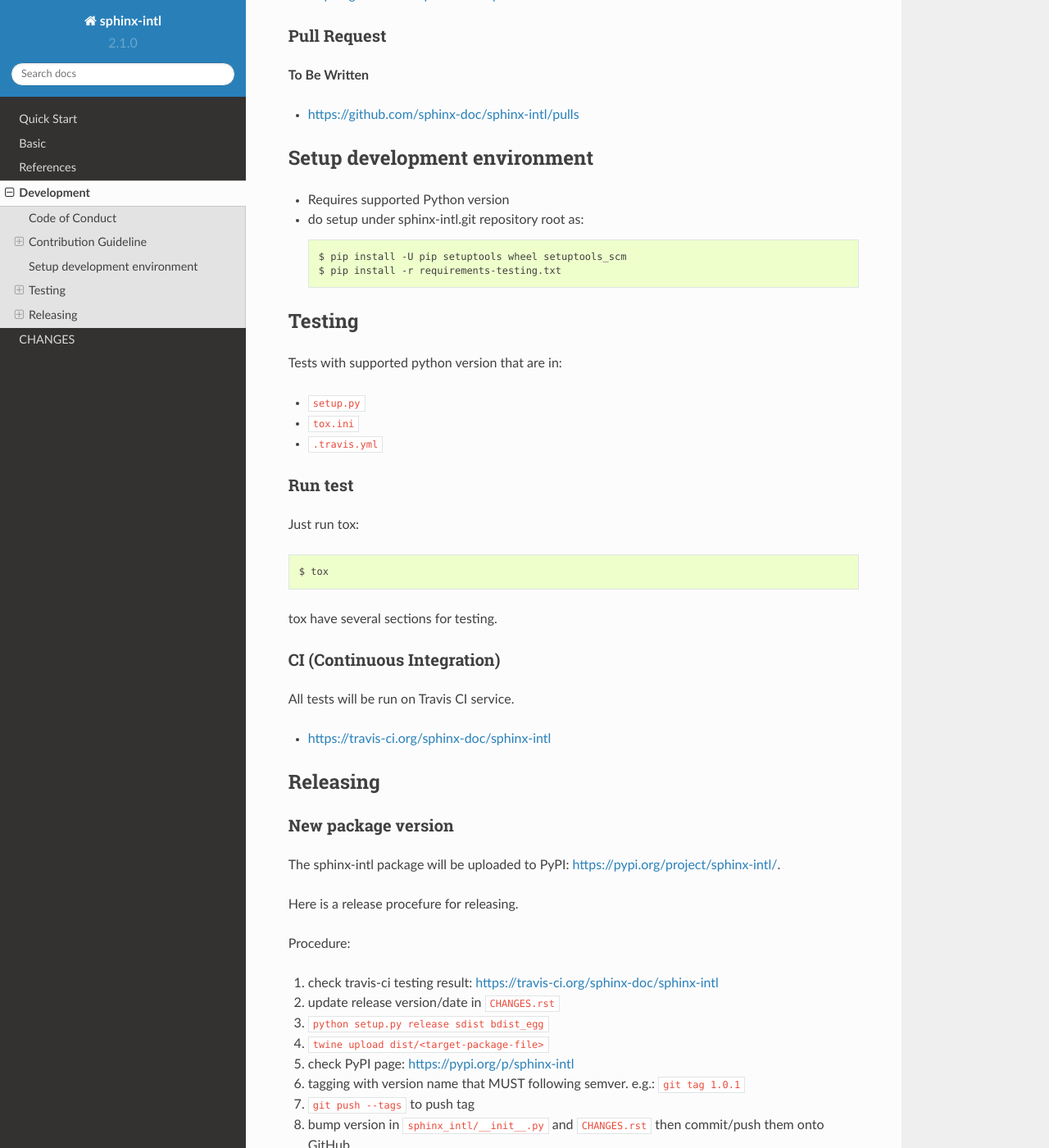
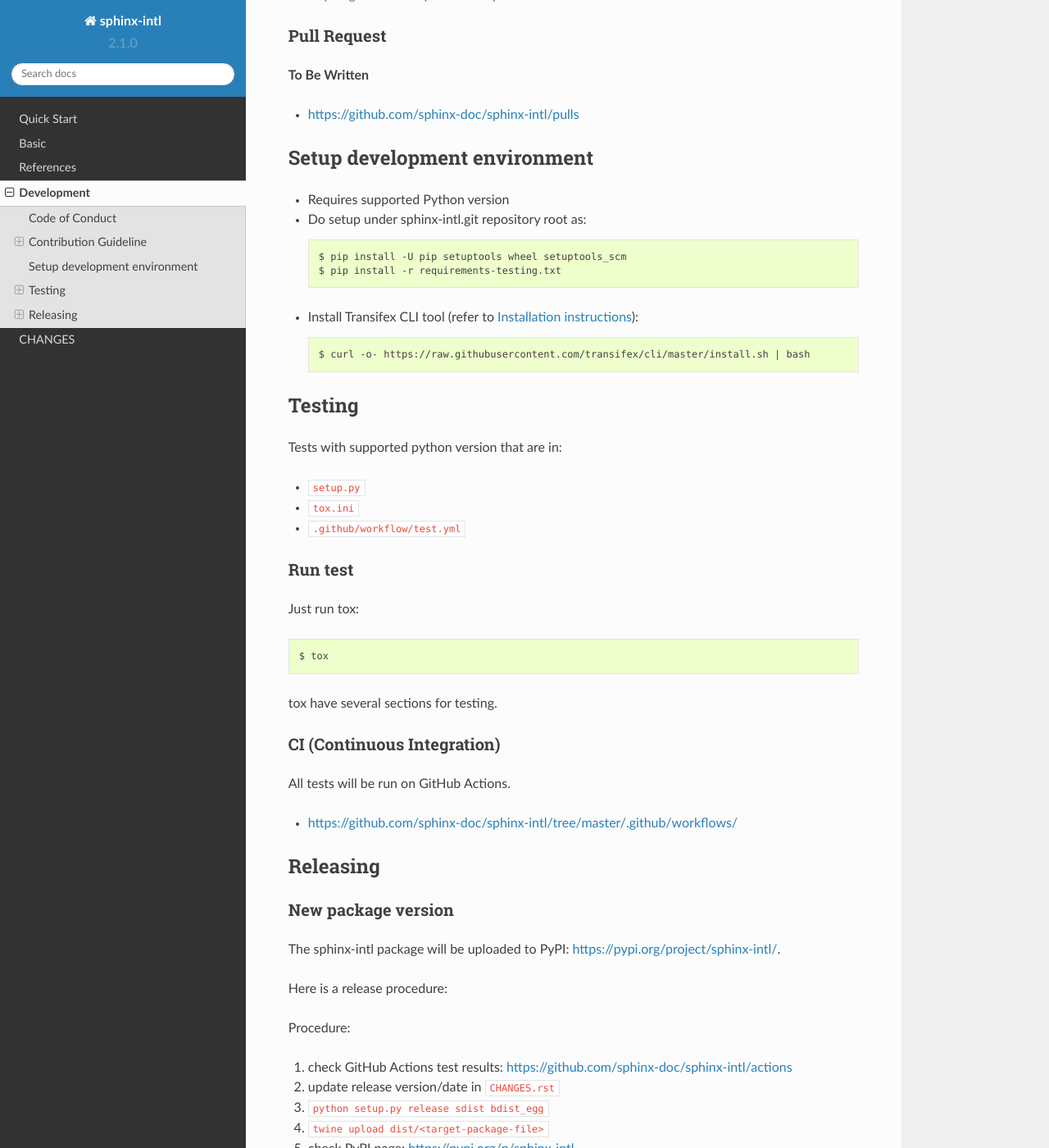
Before and after one commit to sphinx-doc/sphinx-intl, a Sphinx documentation site: the page built from doc/dev.rst, in a window 1280 px wide and 1400 px high, scrolled down 436 px. Shown: the whole window at 82% size. Built offline with Sphinx 7.4.7 and the Read the Docs theme 2.0.0, drawn with Linux system fonts in a browser that asks for light colours.

Commit message:
Update documentation (#74)
Co-authored-by: Adam Turner <9087854+AA-Turner@users.noreply.github.com>

```diff
--- a/CHANGES.rst
+++ b/CHANGES.rst
@@ -7,18 +7,22 @@
 
 Environments
 ------------
+- #71: Drop Python 3.5 support
+- #72: Declare support for Python 3.11 and Python 3.12
 
 Incompatibility
 ---------------
 
 Features
 --------
+- #62: Migrate from transifex-client to transifex cli
 
 Documentation
 -------------
 
 Bug Fixes
 ---------
+- #53: Set locale of created po files
 - #55: FileNotFoundError on update-txconfig-resources in the subdirectory
 
 2.0.1 (2020/04/11)
--- a/README.rst
+++ b/README.rst
@@ -23,9 +23,9 @@
    :alt: License
    :target: https://github.com/sphinx-doc/sphinx-intl/blob/master/LICENSE
 
-.. image:: https://img.shields.io/travis/sphinx-doc/sphinx-intl/master.svg
-   :alt: Travis (.org) branch
-   :target: https://travis-ci.org/sphinx-doc/sphinx-intl
+.. image:: https://github.com/sphinx-doc/sphinx-intl/actions/workflows/test.yml/badge.svg?branch=master
+   :alt: GitHub Actions CI status
+   :target: https://github.com/sphinx-doc/sphinx-intl/actions/workflows/test.yml
 
 .. image:: https://img.shields.io/github/stars/sphinx-doc/sphinx-intl.svg?style=social&label=Stars
    :alt: GitHub stars
--- a/checklist.rst
+++ b/checklist.rst
@@ -2,7 +2,7 @@
 
 Procedure:
 
-1. check travis-ci testing result: https://travis-ci.org/sphinx-doc/sphinx-intl
+1. check GitHub Actions test results: https://github.com/sphinx-doc/sphinx-intl/actions
 2. update release version/date in ``CHANGES.rst``
 3. ``python setup.py release sdist bdist_egg``
 4. ``twine upload dist/<target-package-file>``
--- a/doc/dev.rst
+++ b/doc/dev.rst
@@ -16,10 +16,14 @@
 =============================
 
 * Requires supported Python version
-* do setup under sphinx-intl.git repository root as::
+* Do setup under sphinx-intl.git repository root as::
 
     $ pip install -U pip setuptools wheel setuptools_scm
     $ pip install -r requirements-testing.txt
+
+* Install Transifex CLI tool (refer to `Installation instructions <https://github.com/transifex/cli#installation>`_)::
+
+    $ curl -o- https://raw.githubusercontent.com/transifex/cli/master/install.sh | bash
 
 Testing
 =======
@@ -28,8 +32,7 @@
 
 * ``setup.py``
 * ``tox.ini``
-* ``.travis.yml``
-
+* ``.github/workflow/test.yml``
 
 Run test
 --------
@@ -43,9 +46,9 @@
 CI (Continuous Integration)
 ----------------------------
 
-All tests will be run on Travis CI service.
+All tests will be run on GitHub Actions.
 
-* https://travis-ci.org/sphinx-doc/sphinx-intl
+* https://github.com/sphinx-doc/sphinx-intl/tree/master/.github/workflows/
 
 Releasing
 =========
@@ -55,7 +58,7 @@
 
 The sphinx-intl package will be uploaded to PyPI: https://pypi.org/project/sphinx-intl/.
 
-Here is a release procefure for releasing.
+Here is a release procedure:
 
 .. include:: ../checklist.rst
 
--- a/doc/index.rst
+++ b/doc/index.rst
@@ -23,9 +23,9 @@
    :alt: License
    :target: https://github.com/sphinx-doc/sphinx-intl/blob/master/LICENSE
 
-.. image:: https://img.shields.io/travis/sphinx-doc/sphinx-intl/master.svg
-   :alt: Travis (.org) branch
-   :target: https://travis-ci.org/sphinx-doc/sphinx-intl
+.. image:: https://github.com/sphinx-doc/sphinx-intl/actions/workflows/test.yml/badge.svg?branch=master
+   :alt: GitHub Actions CI status
+   :target: https://github.com/sphinx-doc/sphinx-intl/actions/workflows/test.yml
 
 .. image:: https://img.shields.io/github/stars/sphinx-doc/sphinx-intl.svg?style=social&label=Stars
    :alt: GitHub stars
```
Also changed, not shown: doc/basic.rst (+5 -6 lines).
